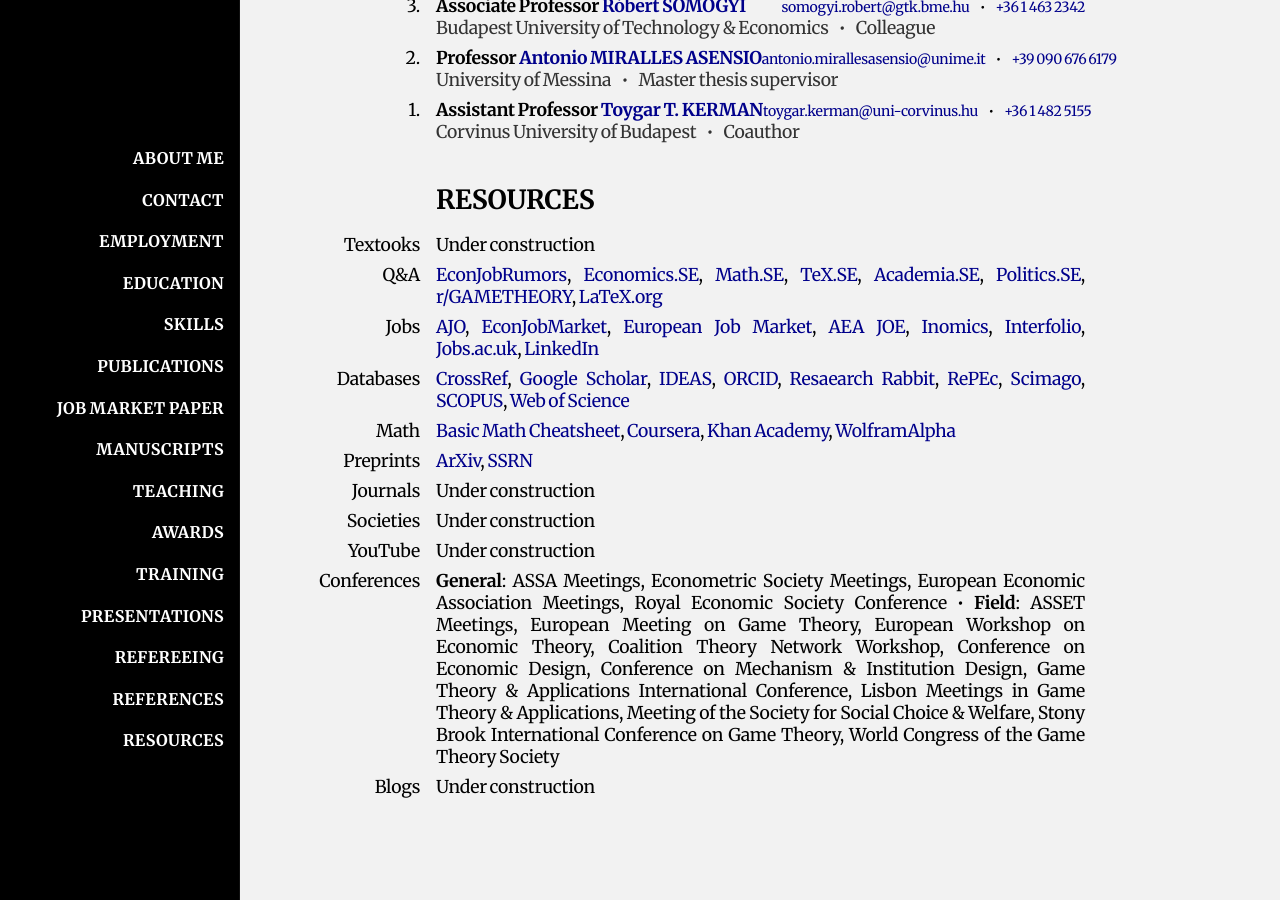
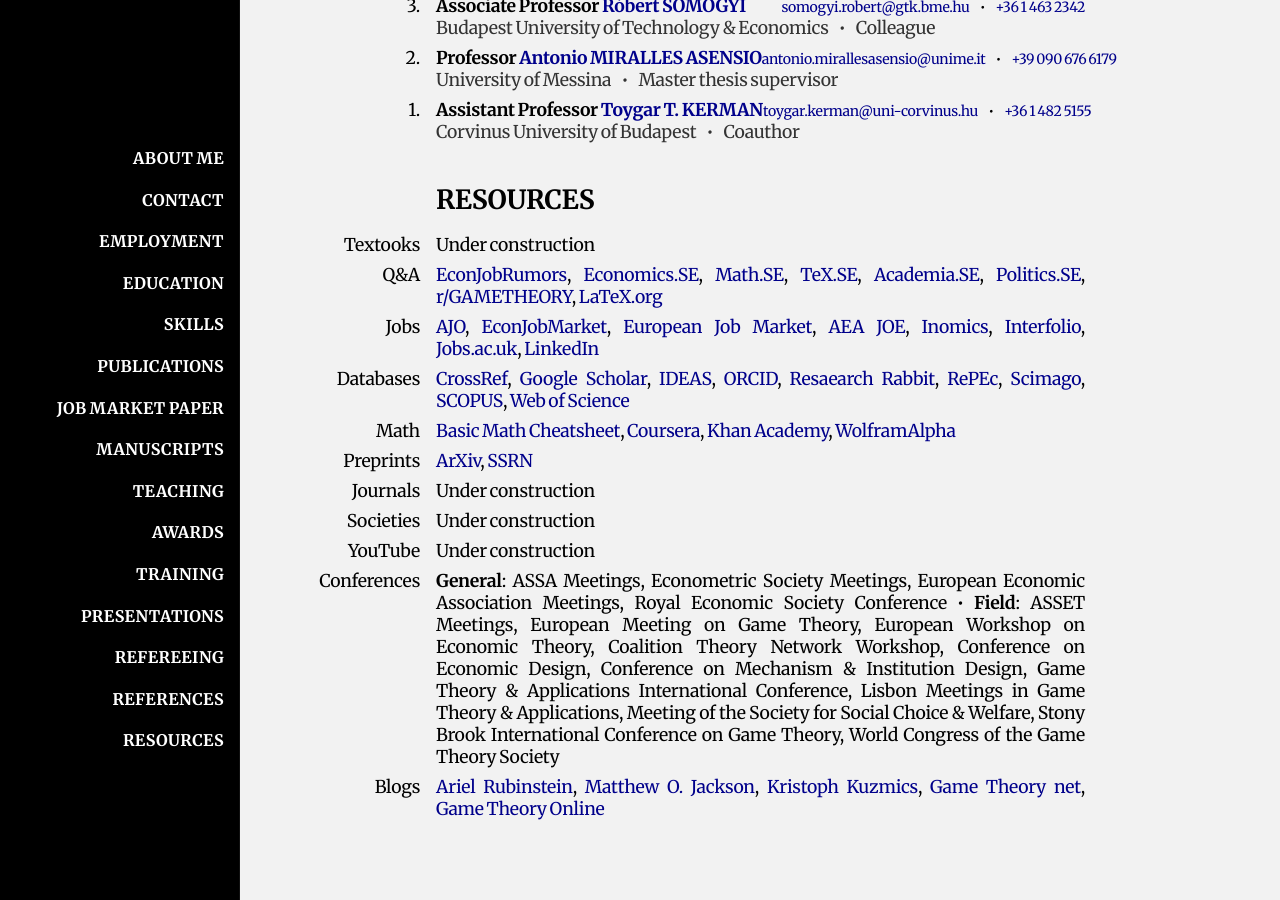
Before and after one commit to HectorHermidaRivera/hectorhermidarivera.github.io, a Jekyll site: the page built from index.md, in a window 1280 px wide and 900 px high, scrolled down 3479 px. Built offline with Jekyll 4.4.1, drawn with Linux system fonts in a browser that asks for light colours; a style sheet for code colours, icons or effects is not loaded.

Commit message:
Update index.md

```diff
--- a/index.md
+++ b/index.md
@@ -544,5 +544,5 @@ title: Home
   <div class="value"><b>General</b>: ASSA Meetings, Econometric Society Meetings, European Economic Association Meetings, Royal Economic Society Conference<span style="margin:10px;">•</span><b>Field</b>: ASSET Meetings, European Meeting on Game Theory, European Workshop on Economic Theory, Coalition Theory Network Workshop, Conference on Economic Design, Conference on Mechanism & Institution Design, Game Theory & Applications International Conference, Lisbon Meetings in Game Theory & Applications, Meeting of the Society for Social Choice & Welfare, Stony Brook International Conference on Game Theory, World Congress of the Game Theory Society</div>
 
   <div class="label">Blogs</div>
-  <div class="value">Under construction</div>
+  <div class="value"><a href="">Ariel Rubinstein</a>, <a href="">Matthew O. Jackson</a>, <a href="">Kristoph Kuzmics</a>, <a href="">Game Theory net</a>, <a href="">Game Theory Online</a></div>
 </div>
```
